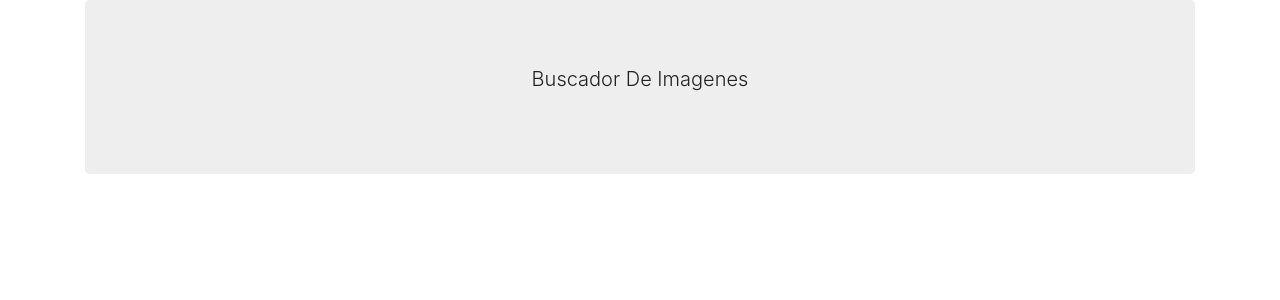
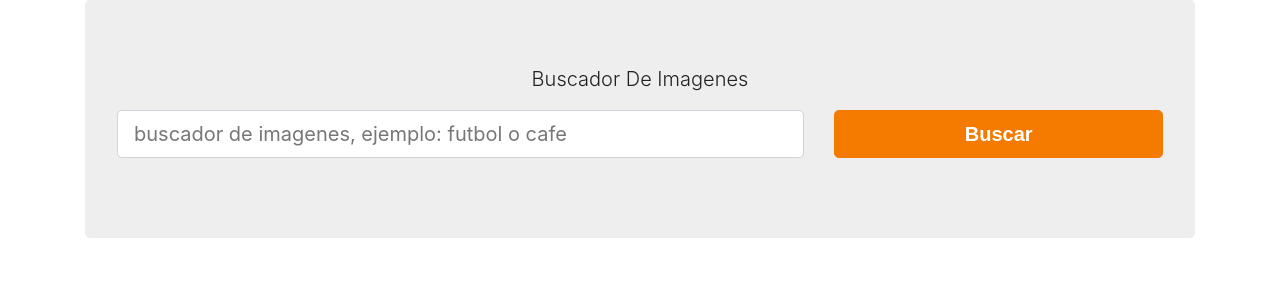
Before and after one commit to williamsBlanco16/pixabay, a React app: page / in a window 1280 px wide. Shown: the top 300 px of the page. Built offline with nearby package versions, Linux system fonts and the light colour scheme; a web font is replaced by a local one.

Commit message:
add form componet

```diff
--- a/src/components/App.js
+++ b/src/components/App.js
@@ -1,4 +1,5 @@
 import React from 'react';
+import Form from './Form';
 
 const App = () => {
   return (
@@ -7,6 +8,7 @@
         <p className="lead text-center">
           Buscador De Imagenes
         </p>
+        <Form/>
       </div>
     </div>
   );
--- /dev/null
+++ b/src/components/Form.js
@@ -0,0 +1,28 @@
+import React from 'react';
+
+const Form = () => {
+  return (
+    <form>
+      <div className="row">
+        <div className="form-group col-md-8">
+          <input
+            className="form-control form-control-lg"
+            placeholder="buscador de imagenes, ejemplo: futbol o cafe"
+            type="text"
+          />
+
+        </div>
+
+        <div className="form-group col-md-4">
+          <input
+            className="btn btn-lg btn-danger btn-block"
+            type="submit"
+            value="Buscar"
+          />
+        </div>
+      </div>
+    </form>
+  );
+}
+
+export default Form;
```
